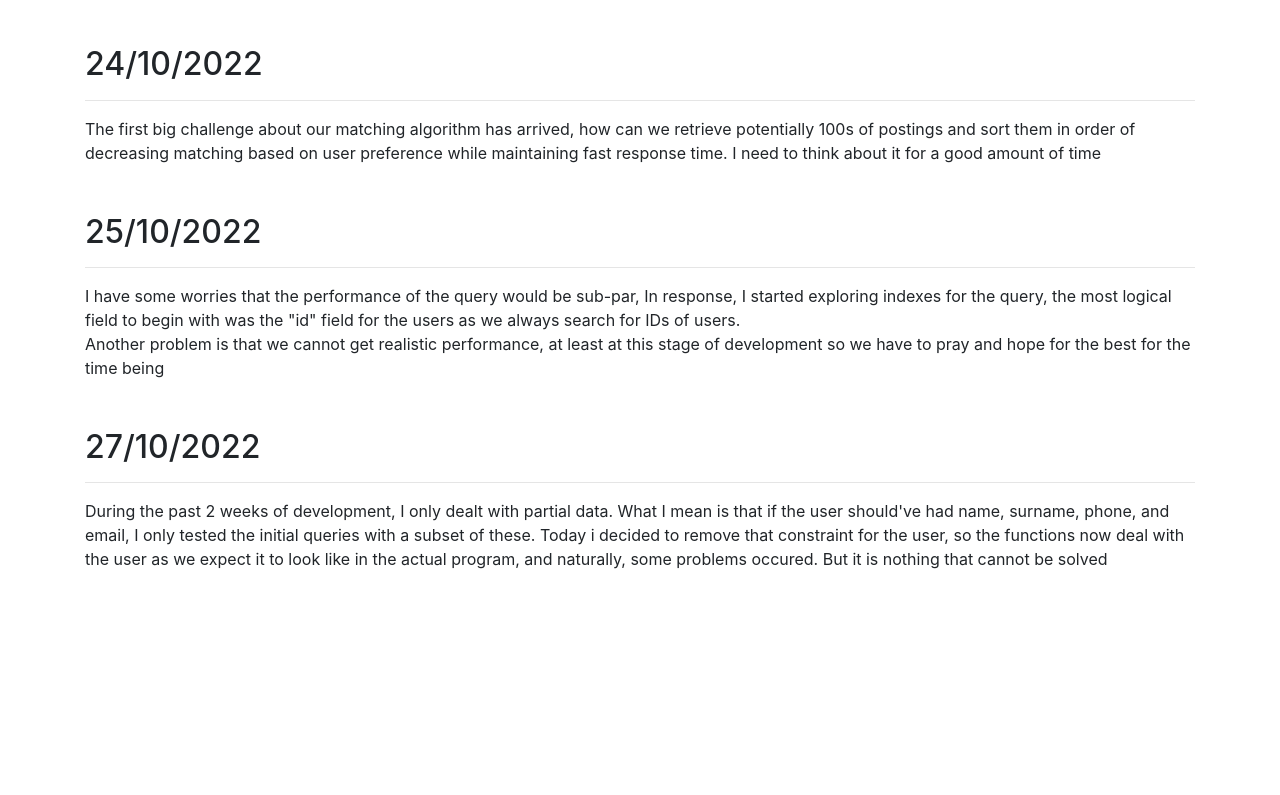
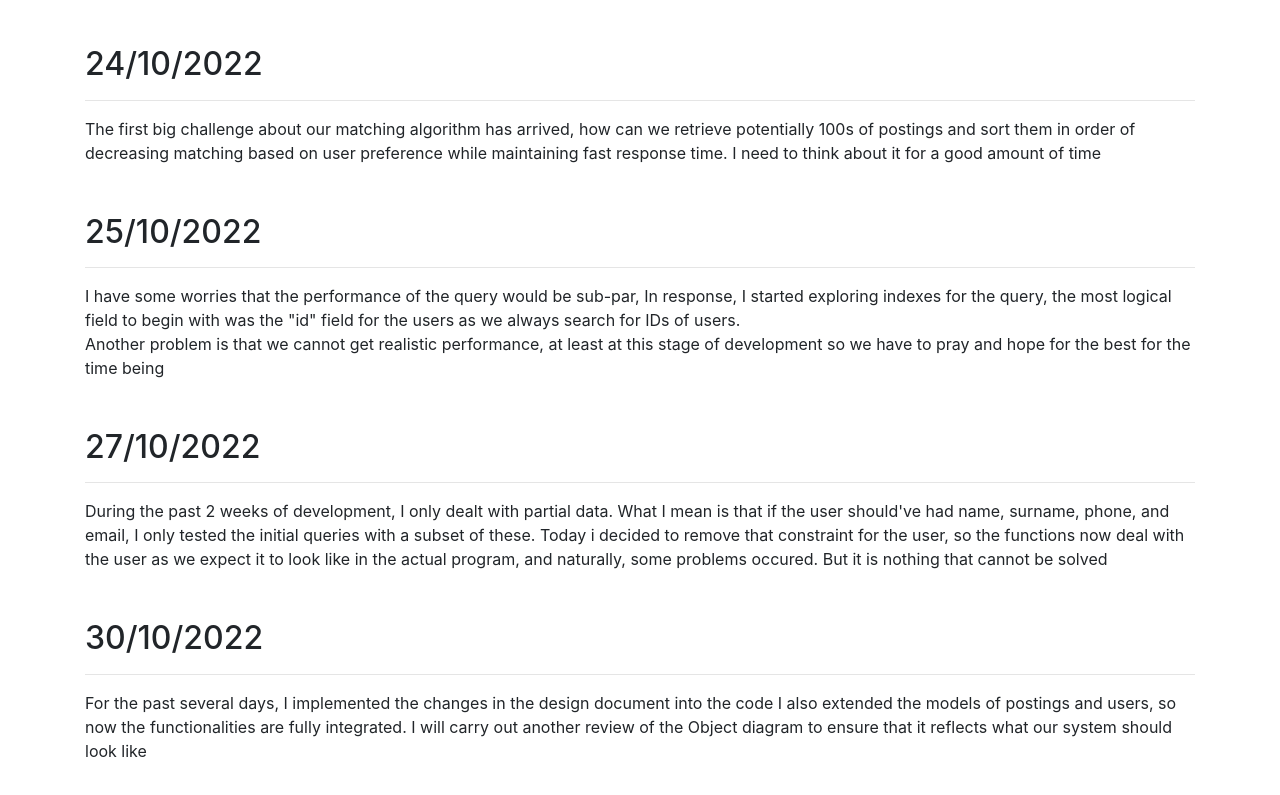
Before and after one commit to JavidMoradi/BilMate.github.io, a plain HTML site: page T2335_21901004_cs491_logbook.html in a window 1280 px wide. Shown: the part 1131-1926 px from the top of the page. Before the commit the page ends 1798 px from the top, so only its background shows below. Drawn offline with nearby package versions, Linux system fonts and the light colour scheme.

Commit message:
Update T2335_21901004_cs491_logbook.html

```diff
--- a/T2335_21901004_cs491_logbook.html
+++ b/T2335_21901004_cs491_logbook.html
@@ -155,6 +155,20 @@
 			nothing that cannot be solved
 			<br>
         </div>
+		<div class="row">
+            <div class="col">
+                <h2 class="mt-5">
+                    30/10/2022
+                </h2>
+                <hr>
+            </div>
+        </div>
+        <div>
+            For the past several days, I implemented the changes in the design document into the code
+			I also extended the models of postings and users, so now the functionalities are fully integrated.
+			I will carry out another review of the Object diagram to ensure that it reflects what our system should look like
+			<br>
+        </div>
 		<div>
 		<br>
 		<br>
```
